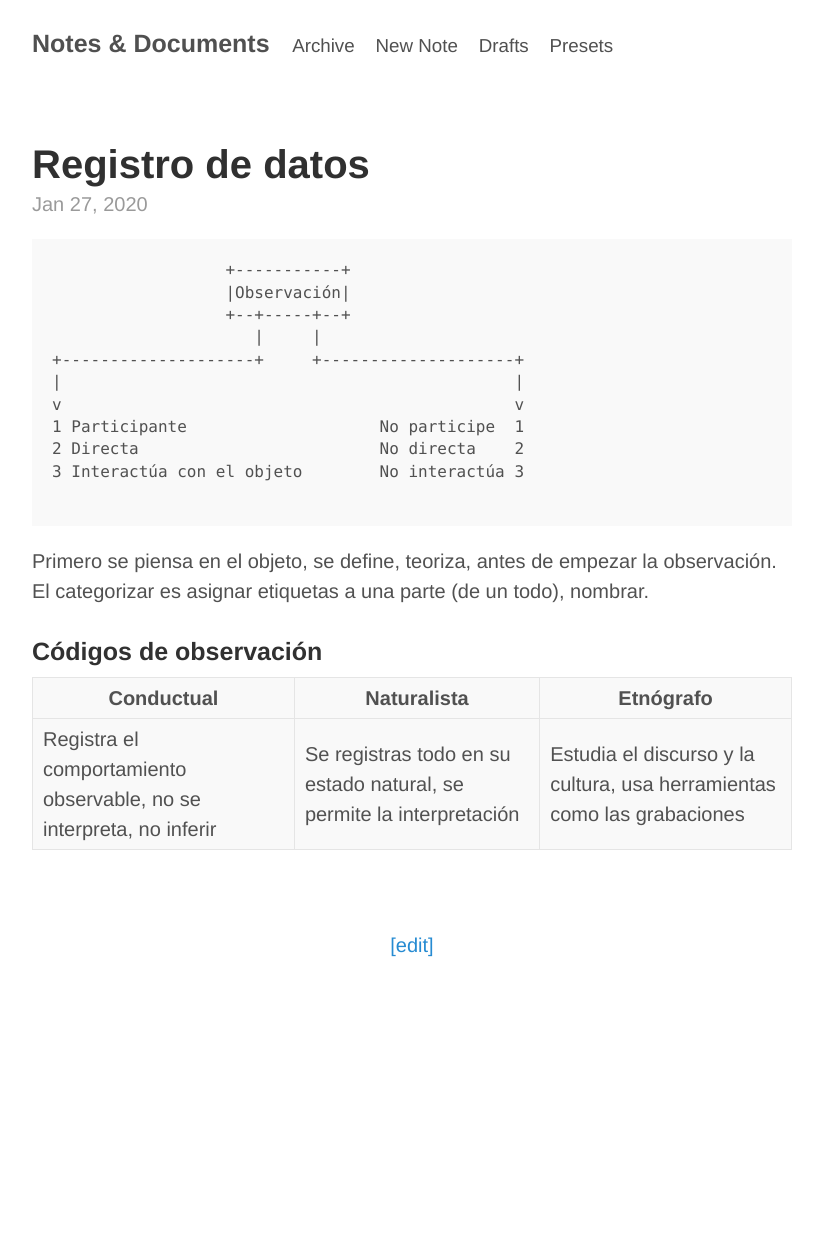
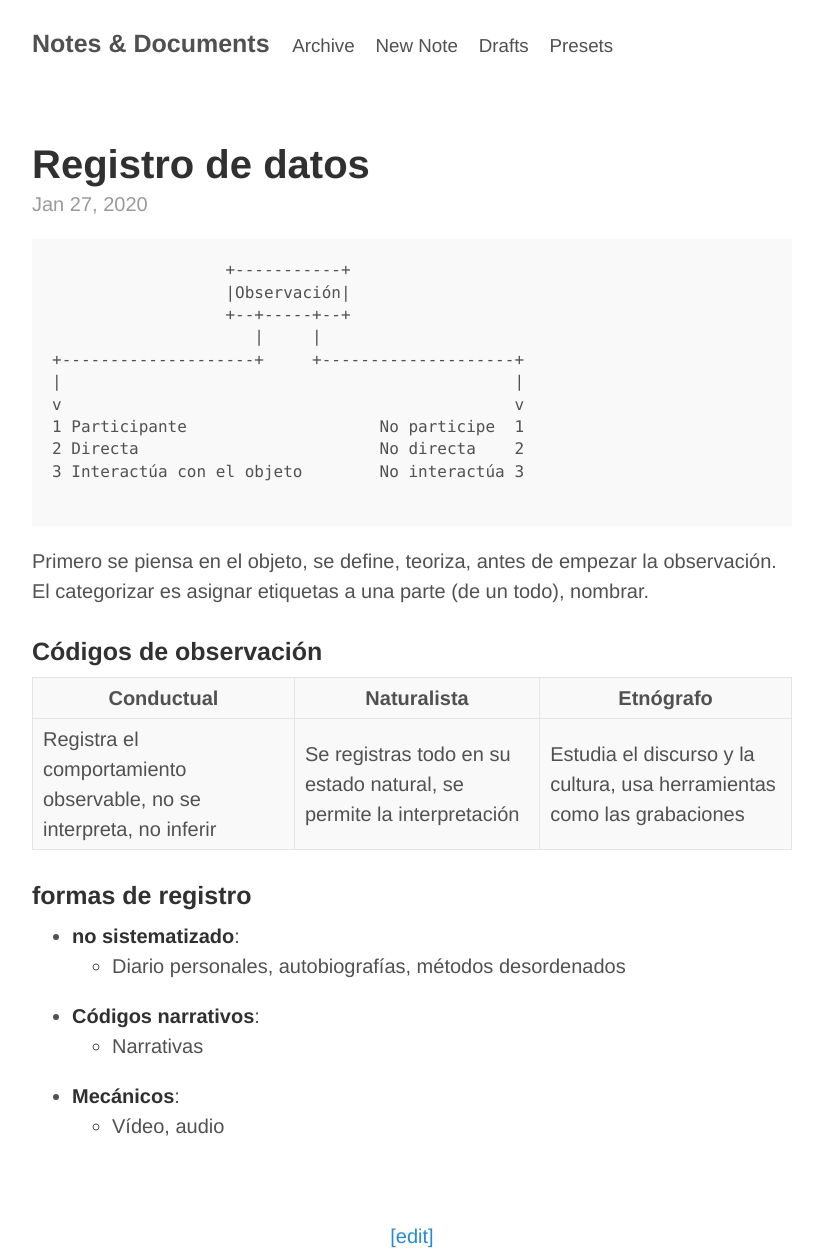
Before and after one commit to alex-esc/notes, a Jekyll site: the page built from _posts/2020-01-27-reg-datos-codigos.md, in a window 1280 px wide. Shown: the whole page, without its empty margins (228-1051 px from the left). Built offline with Jekyll 4.4.1, drawn with Linux system fonts in a browser that asks for light colours; before the commit the page ends 968 px from its top, so only the background shows below that.

Commit message:
Update 2020-01-27-reg-datos-codigos.md

```diff
--- a/_posts/2020-01-27-reg-datos-codigos.md
+++ b/_posts/2020-01-27-reg-datos-codigos.md
@@ -25,3 +25,14 @@ Primero se piensa en el objeto, se define, teoriza, antes de empezar la observac
 | Conductual                                                          | Naturalista                                                          | Etnógrafo                                                               |
 |---------------------------------------------------------------------|----------------------------------------------------------------------|-------------------------------------------------------------------------|
 | Registra el comportamiento observable, no se interpreta, no inferir | Se registras todo en su estado natural, se permite la interpretación | Estudia el discurso y la cultura, usa herramientas como las grabaciones |
+
+
+### formas de registro
+
+
+* __no sistematizado__:
+	+ Diario personales, autobiografías, métodos desordenados
+* __Códigos narrativos__:
+	+ Narrativas
+* __Mecánicos__:
+	+ Vídeo, audio
```
